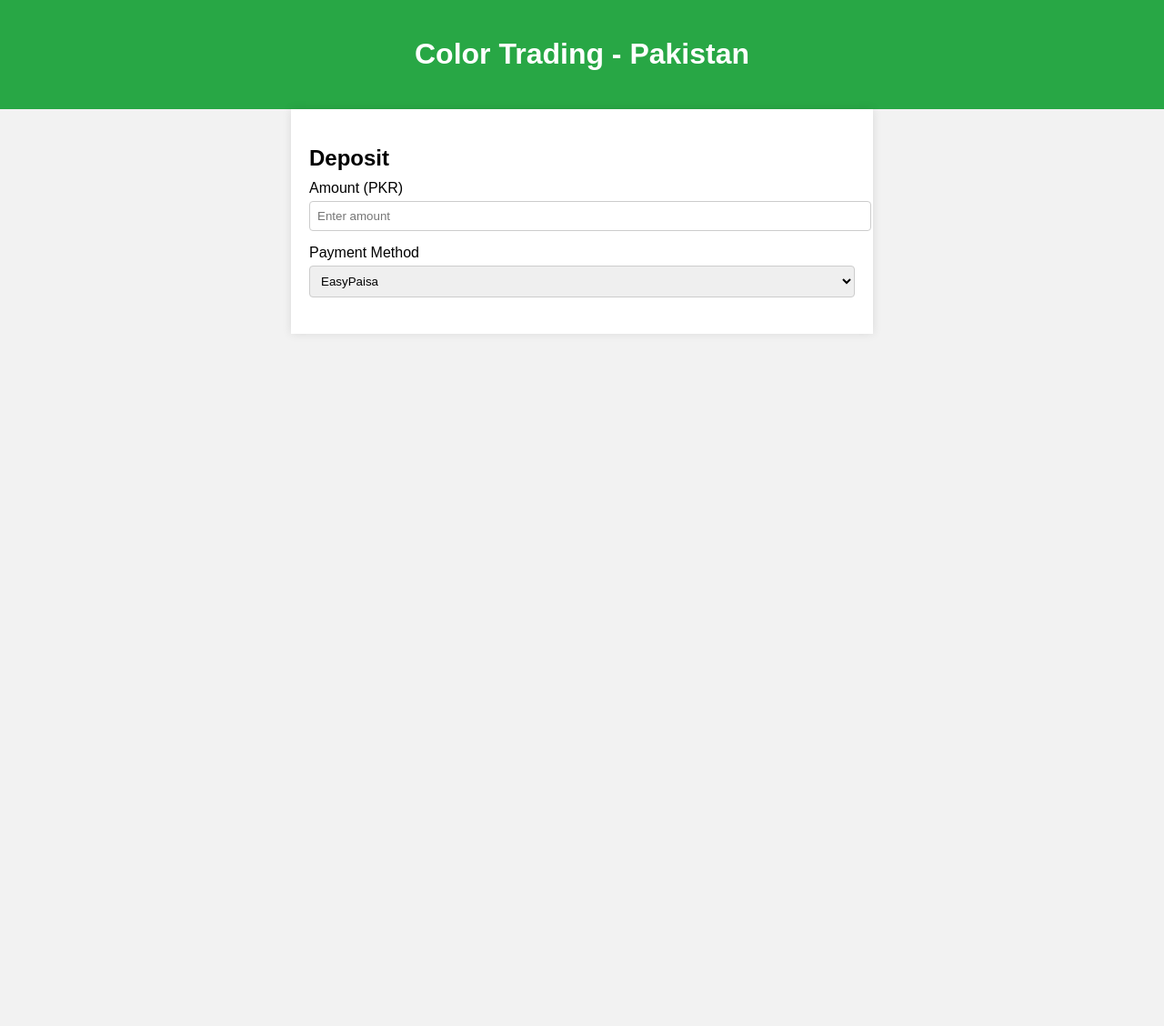
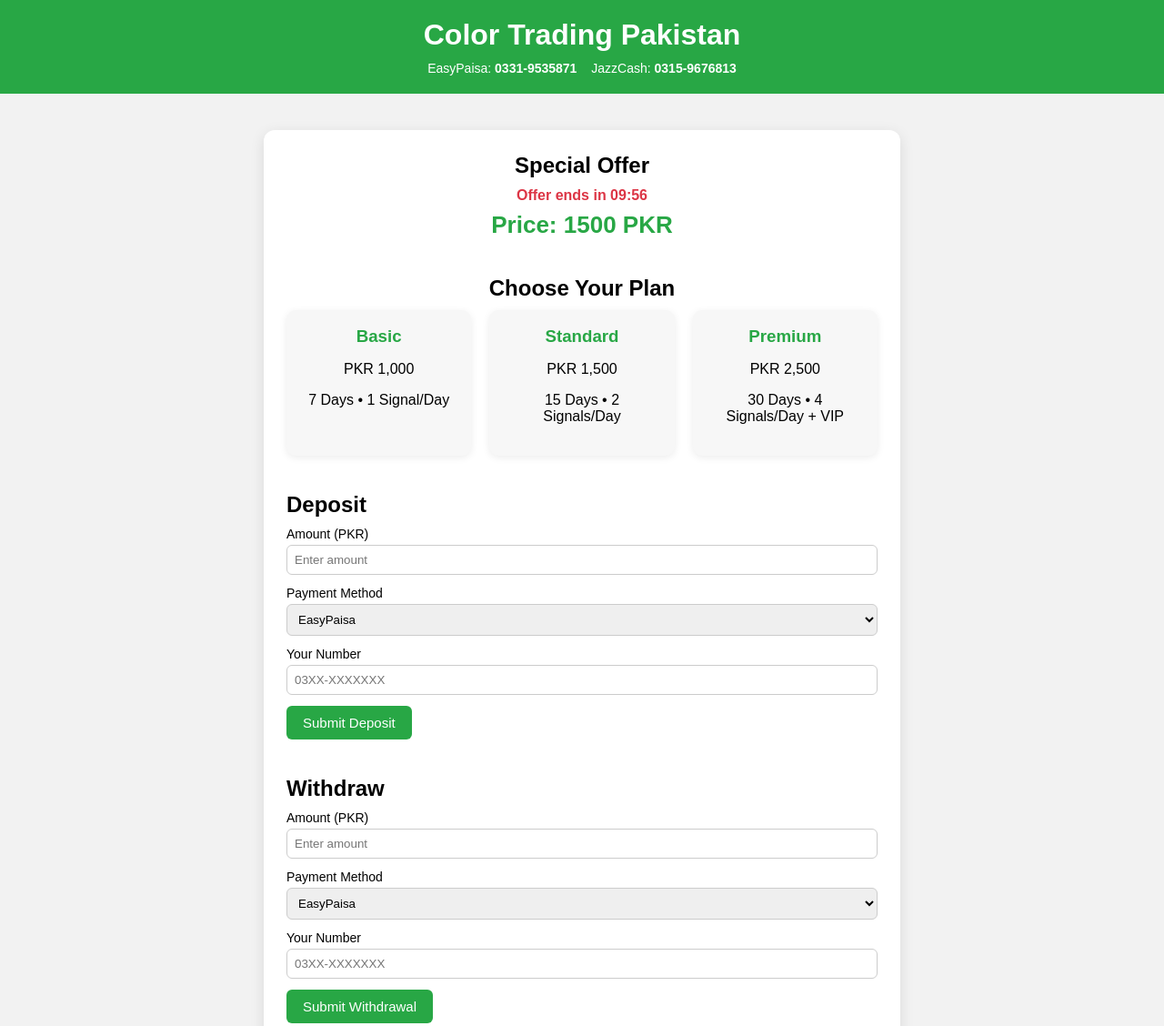
Before and after one commit to malik00609/Invest-Trading, a plain HTML site: page index.html in a window 1280 px wide. Shown: the top 1128 px of the page at 91% size. Before the commit the page ends 800 px from the top, so only its background shows below. Drawn offline with Linux system fonts and the light colour scheme.

Commit message:
Update index.html

```diff
--- a/index.html
+++ b/index.html
@@ -2,80 +2,122 @@
 <head>
   <meta charset="UTF-8" />
   <meta name="viewport" content="width=device-width, initial-scale=1.0" />
-  <title>Color Trading App</title>
+  <title>Color Trading Pakistan</title>
   <style>
-    body {
-      font-family: Arial, sans-serif;
-      background-color: #f2f2f2;
-      margin: 0;
-      padding: 0;
-    }
-    .header {
-      background-color: #28a745;
-      color: white;
-      padding: 20px;
-      text-align: center;
-    }
-    .container {
-      padding: 20px;
-      max-width: 600px;
-      margin: auto;
-      background: white;
-      box-shadow: 0 0 10px rgba(0,0,0,0.1);
-    }
-    .section {
-      margin-bottom: 20px;
-    }
-    .section h2 {
-      margin-bottom: 10px;
-    }
-    .input-group {
-      margin-bottom: 15px;
-    }
-    .input-group label {
-      display: block;
-      margin-bottom: 5px;
-    }
-    .input-group input, .input-group select {
-      width: 100%;
-      padding: 8px;
-      border: 1px solid #ccc;
-      border-radius: 4px;
-    }
-    .btn {
-      background-color: #28a745;
-      color: white;
-      padding: 10px 15px;
-      border: none;
-      border-radius: 4px;
-      cursor: pointer;
-    }
-    .btn:hover {
-      background-color: #218838;
-    }
-    .footer {
-      text-align: center;
-      padding: 10px;
-      color: #888;
-      font-size: 14px;
-    }
+    *{box-sizing:border-box}
+    body{font-family:Arial,Helvetica,sans-serif;background:#f2f2f2;margin:0;padding:0}
+    h1,h2,h3{margin:0 0 10px}
+    .header{background:#28a745;color:#fff;padding:20px;text-align:center}
+    .numbers{font-size:14px;margin-top:6px}
+    .numbers span{display:inline-block;margin:0 6px}
+    .container{max-width:700px;margin:40px auto;background:#fff;padding:25px;border-radius:12px;box-shadow:0 4px 16px rgba(0,0,0,.1)}
+    .section{margin-bottom:40px}
+    .input-group{margin-bottom:12px}
+    .input-group label{display:block;margin-bottom:4px;font-size:14px}
+    .input-group input,.input-group select{width:100%;padding:8px;border:1px solid #ccc;border-radius:6px}
+    .btn{display:inline-block;background:#28a745;color:#fff;padding:10px 18px;border:none;border-radius:6px;cursor:pointer;font-size:15px}
+    .btn:hover{background:#1e9440}
+    /* Plan cards */
+    .plans{margin-top:10px}
+    .plan-cards{display:flex;flex-direction:column;gap:20px}
+    @media(min-width:600px){.plan-cards{flex-direction:row}}
+    .plan-card{flex:1;background:#f7f7f7;padding:18px;border-radius:10px;text-align:center;box-shadow:0 2px 8px rgba(0,0,0,.08)}
+    .plan-card h3{color:#28a745;margin-bottom:8px}
+    /* Game */
+    .game-box{display:flex;flex-direction:column;align-items:center;gap:14px}
+    .color-btn{width:120px;padding:12px;border-radius:8px;border:none;font-weight:bold;color:#fff;cursor:pointer;font-size:16px}
+    .color-btn.red{background:#dc3545}
+    .color-btn.green{background:#28a745}
+    .result{font-size:18px;font-weight:bold}
+    .footer{text-align:center;font-size:13px;color:#777;margin:30px 0 10px}
   </style>
 </head>
 <body>
   <div class="header">
-    <h1>Color Trading - Pakistan</h1>
+    <h1>Color Trading Pakistan</h1>
+    <div class="numbers">
+      <span>EasyPaisa: <strong>0331‑9535871</strong></span>
+      <span>JazzCash: <strong>0315‑9676813</strong></span>
+    </div>
   </div>  <div class="container">
-    <div class="section">
-      <h2>Deposit</h2>
-      <div class="input-group">
-        <label>Amount (PKR)</label>
-        <input type="number" placeholder="Enter amount" />
-      </div>
-      <div class="input-group">
-        <label>Payment Method</label>
-        <select>
-          <option>EasyPaisa</option>
-          <option>JazzCash</option>
-        </select>
-      </div>
-      <div class="input-group">
+    <!-- Special Offer -->
+    <div class="section" style="text-align:center">
+      <h2>Special Offer</h2>
+      <div id="timer" style="font-weight:bold;color:#dc3545;margin:8px 0">Offer ends in 10:00</div>
+      <h3 style="color:#28a745;font-size:26px;">Price: 1500 PKR</h3>
+    </div><!-- Plans -->
+<div class="section plans">
+  <h2 style="text-align:center">Choose Your Plan</h2>
+  <div class="plan-cards">
+    <div class="plan-card">
+      <h3>Basic</h3>
+      <p>PKR 1,000</p>
+      <p>7 Days • 1 Signal/Day</p>
+    </div>
+    <div class="plan-card">
+      <h3>Standard</h3>
+      <p>PKR 1,500</p>
+      <p>15 Days • 2 Signals/Day</p>
+    </div>
+    <div class="plan-card">
+      <h3>Premium</h3>
+      <p>PKR 2,500</p>
+      <p>30 Days • 4 Signals/Day + VIP</p>
+    </div>
+  </div>
+</div>
+
+<!-- Deposit -->
+<div class="section">
+  <h2>Deposit</h2>
+  <div class="input-group"><label>Amount (PKR)</label><input type="number" placeholder="Enter amount"></div>
+  <div class="input-group"><label>Payment Method</label><select><option>EasyPaisa</option><option>JazzCash</option></select></div>
+  <div class="input-group"><label>Your Number</label><input type="text" placeholder="03XX-XXXXXXX"></div>
+  <button class="btn">Submit Deposit</button>
+</div>
+
+<!-- Withdraw -->
+<div class="section">
+  <h2>Withdraw</h2>
+  <div class="input-group"><label>Amount (PKR)</label><input type="number" placeholder="Enter amount"></div>
+  <div class="input-group"><label>Payment Method</label><select><option>EasyPaisa</option><option>JazzCash</option></select></div>
+  <div class="input-group"><label>Your Number</label><input type="text" placeholder="03XX-XXXXXXX"></div>
+  <button class="btn">Submit Withdrawal</button>
+</div>
+
+<!-- Simple Color Prediction Game -->
+<div class="section">
+  <h2>Play Color Prediction</h2>
+  <div class="game-box">
+    <button class="color-btn red" onclick="play('Red')">Red</button>
+    <button class="color-btn green" onclick="play('Green')">Green</button>
+    <div id="game-result" class="result"></div>
+  </div>
+</div>
+
+  </div>  <div class="footer">© 2025 Color Trading Pakistan – All rights reserved.</div><script>
+  /* Offer Timer */
+  let offerTime = 600; // 10 min
+  const timerEl = document.getElementById('timer');
+  const tInterval = setInterval(() => {
+    if (offerTime <= 0) { timerEl.textContent = 'Offer expired'; clearInterval(tInterval); return; }
+    const m = String(Math.floor(offerTime/60)).padStart(2,'0');
+    const s = String(offerTime%60).padStart(2,'0');
+    timerEl.textContent = `Offer ends in ${m}:${s}`;
+    offerTime--; },1000);
+
+  /* Simple Color Game */
+  function play(choice){
+    const resultEl = document.getElementById('game-result');
+    const colors = ['Red','Green'];
+    const random = colors[Math.floor(Math.random()*2)];
+    if(choice===random){
+      resultEl.textContent = `🎉 You Win! Color was ${random}`;
+      resultEl.style.color = '#28a745';
+    } else {
+      resultEl.textContent = `❌ You Lose! Color was ${random}`;
+      resultEl.style.color = '#dc3545';
+    }
+  }
+</script></body>
+</html>
```
